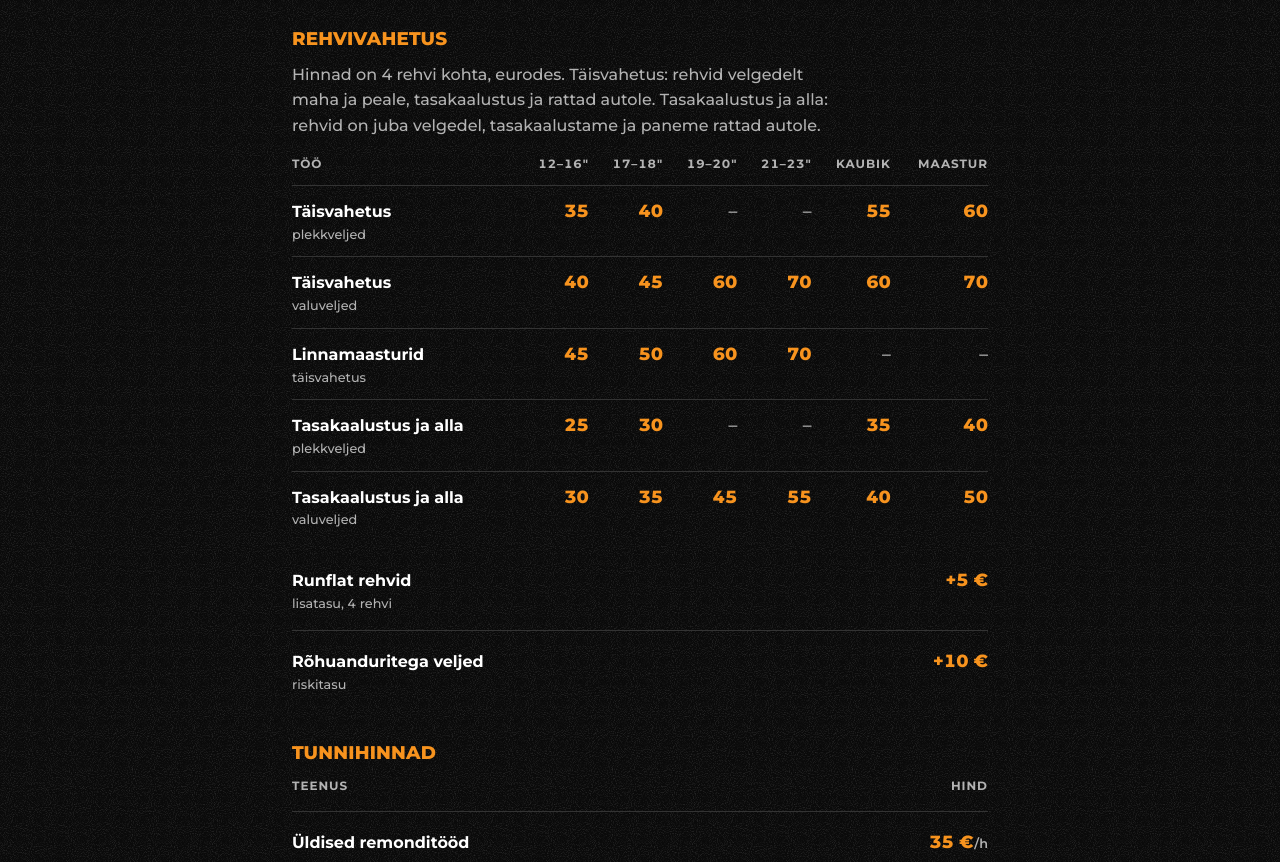
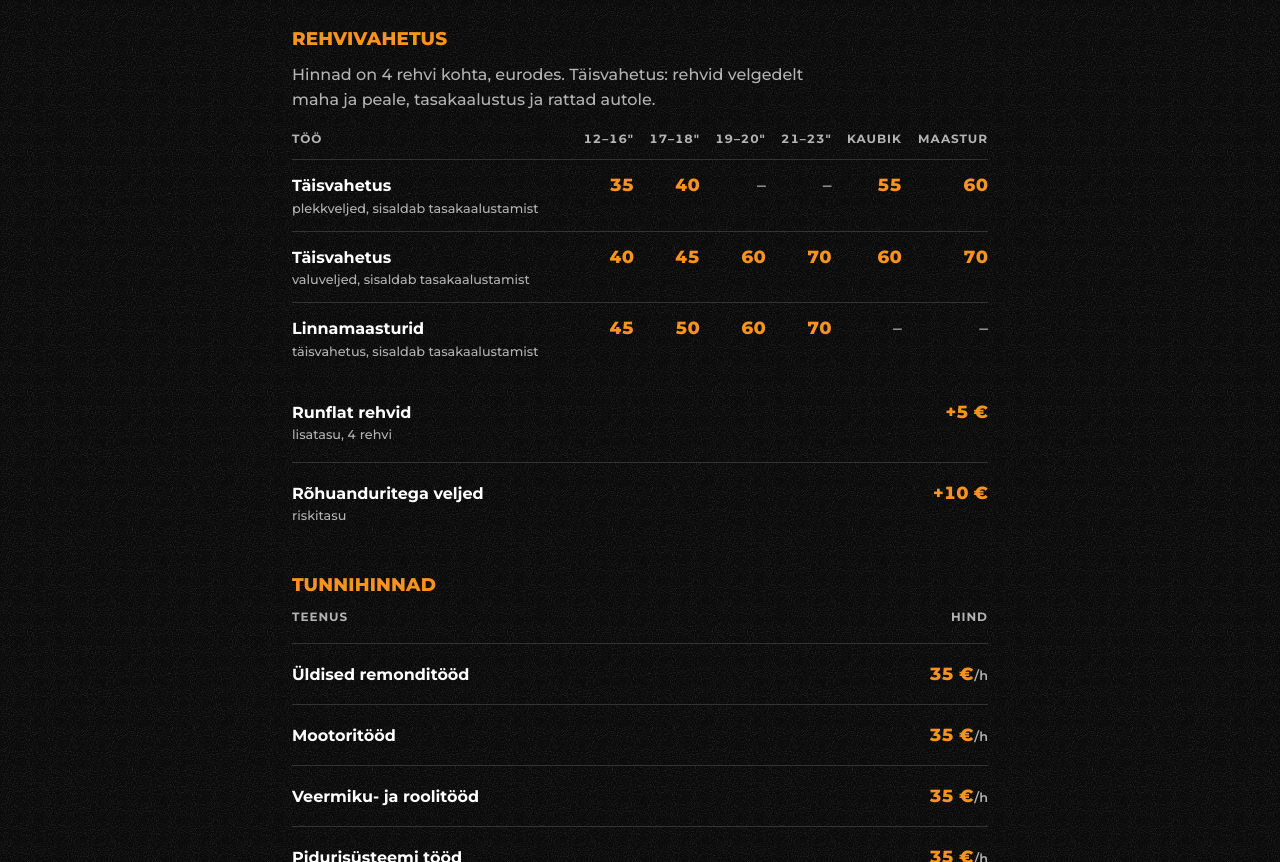
Before and after one commit to josttt17/misfire, a plain HTML site: page public/hinnakiri.html in a window 1280 px wide. Shown: the part 1141-2003 px from the top of the page. Drawn offline with Linux system fonts and the light colour scheme.

Commit message:
Tyre prices: drop balance-and-fit rows, note balancing is included
Co-Authored-By: Claude Opus 5.5 <noreply@anthropic.com>
Claude-Session: https://claude.ai/code/session_01QhXVFHsvZBSf3JYLpRG2cG

```diff
--- a/public/hinnakiri.html
+++ b/public/hinnakiri.html
@@ -73,7 +73,7 @@
       </tbody>
     </table>
     <h2 class="price-heading" id="rehvivahetus">Rehvivahetus</h2>
-    <p class="lede tyre-lede">Hinnad on 4 rehvi kohta, eurodes. Täisvahetus: rehvid velgedelt maha ja peale, tasakaalustus ja rattad autole. Tasakaalustus ja alla: rehvid on juba velgedel, tasakaalustame ja paneme rattad autole.</p>
+    <p class="lede tyre-lede">Hinnad on 4 rehvi kohta, eurodes. Täisvahetus: rehvid velgedelt maha ja peale, tasakaalustus ja rattad autole.</p>
     <div class="size-picker filters" role="group" aria-label="Vali velje suurus" hidden>
       <button type="button" class="chip" data-col="1" aria-pressed="true">12–16"</button>
       <button type="button" class="chip" data-col="2" aria-pressed="false">17–18"</button>
@@ -87,11 +87,9 @@
       <caption class="visually-hidden">Rehvivahetuse hinnad velje suuruse järgi</caption>
       <thead><tr><th scope="col">Töö</th><th scope="col">12–16"</th><th scope="col">17–18"</th><th scope="col">19–20"</th><th scope="col">21–23"</th><th scope="col">Kaubik</th><th scope="col">Maastur</th></tr></thead>
       <tbody>
-          <tr><th scope="row">Täisvahetus <span class="row-note">plekkveljed</span></th><td>35</td><td>40</td><td class="na">–</td><td class="na">–</td><td>55</td><td>60</td></tr>
-          <tr><th scope="row">Täisvahetus <span class="row-note">valuveljed</span></th><td>40</td><td>45</td><td>60</td><td>70</td><td>60</td><td>70</td></tr>
-          <tr><th scope="row">Linnamaasturid <span class="row-note">täisvahetus</span></th><td>45</td><td>50</td><td>60</td><td>70</td><td class="na">–</td><td class="na">–</td></tr>
-          <tr><th scope="row">Tasakaalustus ja alla <span class="row-note">plekkveljed</span></th><td>25</td><td>30</td><td class="na">–</td><td class="na">–</td><td>35</td><td>40</td></tr>
-          <tr><th scope="row">Tasakaalustus ja alla <span class="row-note">valuveljed</span></th><td>30</td><td>35</td><td>45</td><td>55</td><td>40</td><td>50</td></tr>
+          <tr><th scope="row">Täisvahetus <span class="row-note">plekkveljed, sisaldab tasakaalustamist</span></th><td>35</td><td>40</td><td class="na">–</td><td class="na">–</td><td>55</td><td>60</td></tr>
+          <tr><th scope="row">Täisvahetus <span class="row-note">valuveljed, sisaldab tasakaalustamist</span></th><td>40</td><td>45</td><td>60</td><td>70</td><td>60</td><td>70</td></tr>
+          <tr><th scope="row">Linnamaasturid <span class="row-note">täisvahetus, sisaldab tasakaalustamist</span></th><td>45</td><td>50</td><td>60</td><td>70</td><td class="na">–</td><td class="na">–</td></tr>
       </tbody>
     </table>
     </div>
```
